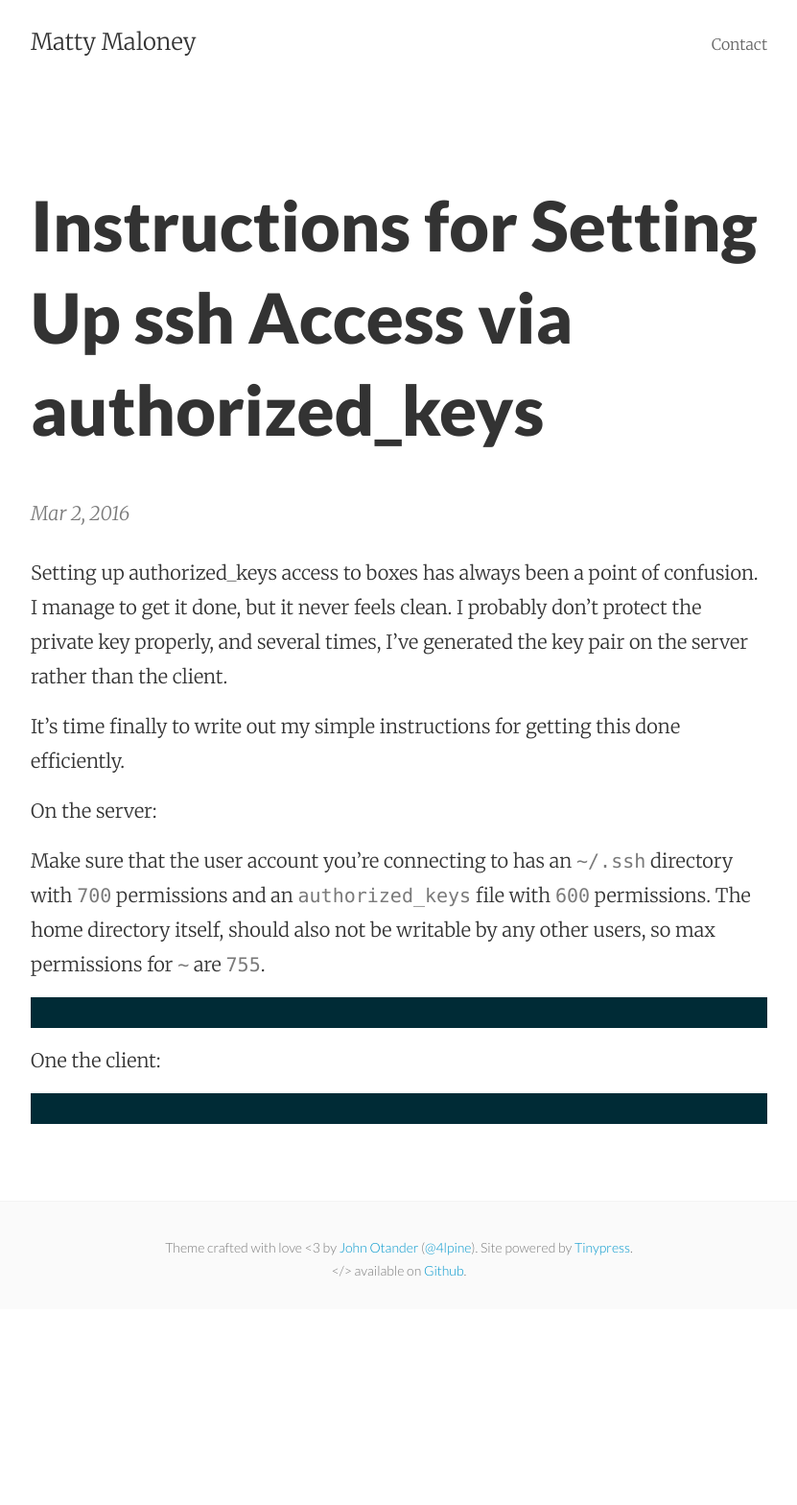
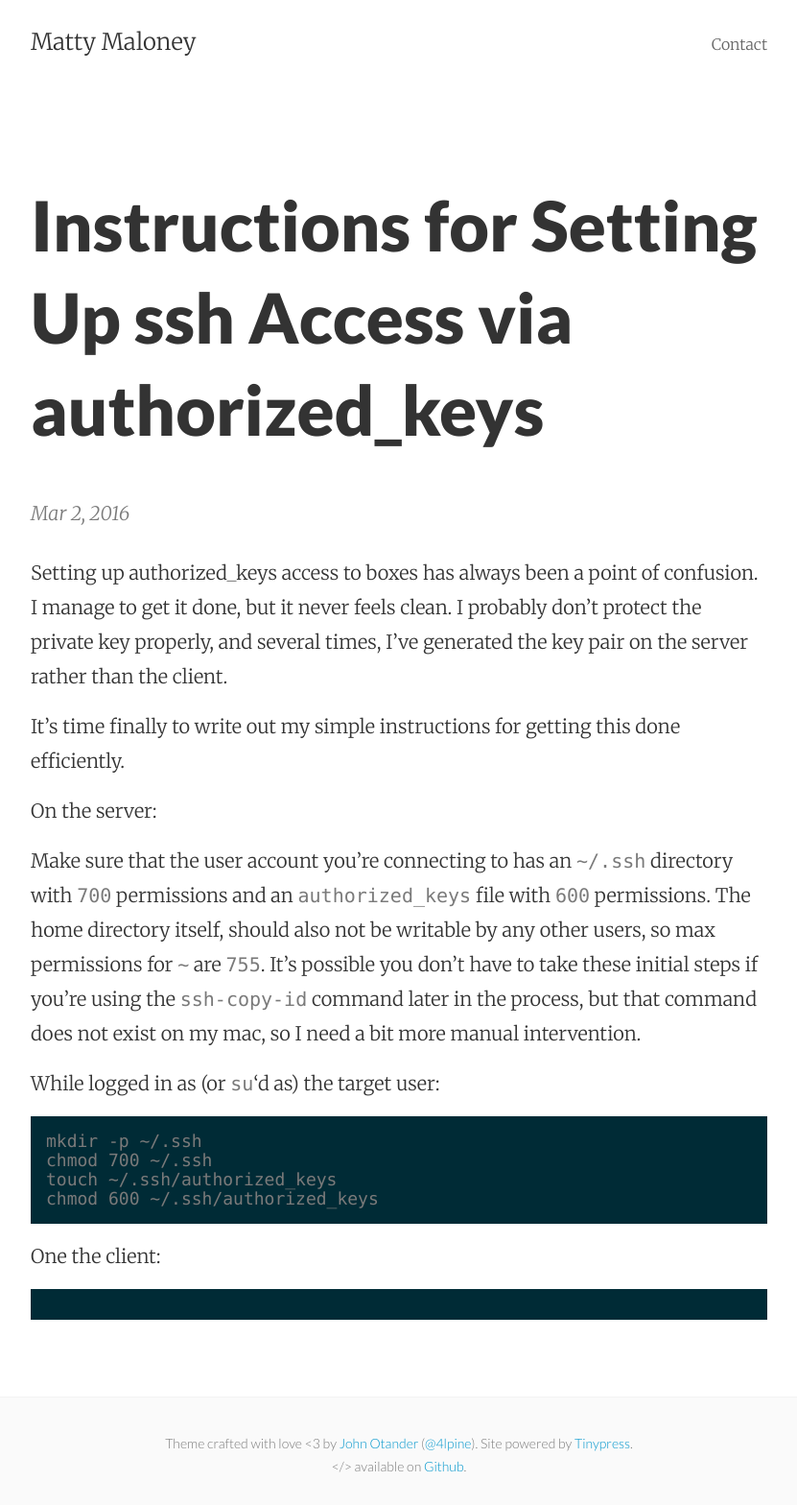
Before and after one commit to mattymaloney/mattymaloney.github.io, a Jekyll site: the page built from _posts/2016-03-02-setup-authorized_keys-access.md, in a window 1280 px wide. Shown: the whole page at 96% size, without its empty margins (224-1055 px from the left). Built offline with Jekyll 4.4.1, drawn with Linux system fonts in a browser that asks for light colours; before the commit the page ends 1364 px from its top, so only the background shows below that.

Commit message:
Created 2016-03-02-setup-authorized_keys-access.md

````diff
--- a/_posts/2016-03-02-setup-authorized_keys-access.md
+++ b/_posts/2016-03-02-setup-authorized_keys-access.md
@@ -10,9 +10,15 @@ It's time finally to write out my simple instructions for getting this done effi
 
 On the server:
 
-Make sure that the user account you're connecting to has an `~/.ssh` directory with `700` permissions and an `authorized_keys` file with `600` permissions. The home directory itself, should also not be writable by any other users, so max permissions for `~` are `755`.
+Make sure that the user account you're connecting to has an `~/.ssh` directory with `700` permissions and an `authorized_keys` file with `600` permissions. The home directory itself, should also not be writable by any other users, so max permissions for `~` are `755`. It's possible you don't have to take these initial steps if you're using the `ssh-copy-id` command later in the process, but that command does not exist on my mac, so I need a bit more manual intervention.
+
+While logged in as (or `su`'d as) the target user:
 
 ```
+mkdir -p ~/.ssh
+chmod 700 ~/.ssh
+touch ~/.ssh/authorized_keys
+chmod 600 ~/.ssh/authorized_keys
 ```
 
 One the client:
````
